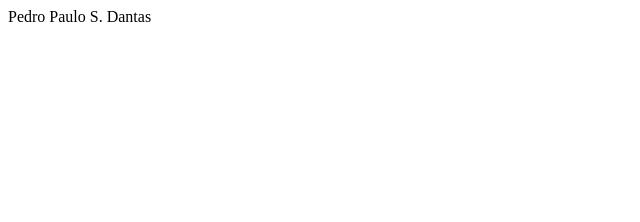
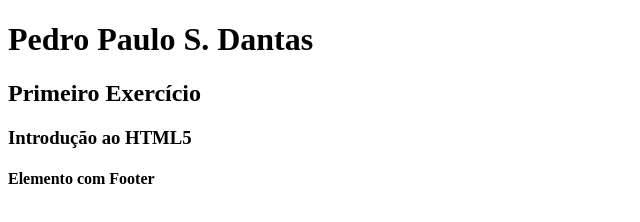
Before and after one commit to PedroPauloSDantas/dio-desafio-github-primeiro-repositorio, a plain HTML site: page Introdução a criação de websites com HTML5 e CSS3/Projeto/Index.html in a window 1280 px wide. Shown: the whole page, without its empty margins (0-640 px from the left). Drawn offline with Linux system fonts and the light colour scheme.

Commit message:
Atualização index.html

```diff
--- a/Introdução a criação de websites com HTML5 e CSS3/Projeto/Index.html
+++ b/Introdução a criação de websites com HTML5 e CSS3/Projeto/Index.html
@@ -4,7 +4,25 @@
         <meta charset="utf-8">
         <title>Pedro Paulo S. Dantas</title>
     </head>
-    <body>
-        Pedro Paulo S. Dantas
-    </body>
-</html>
+    <head>
+        <body>
+            <h1>Pedro Paulo S. Dantas</h1>
+            <section>
+                <header>
+                    <h2>Primeiro Exercício</h2>
+                </header>
+            </section>
+            <article>
+                <header>
+                    <h3>Introdução ao HTML5</h3>
+                </header>
+            </article>
+            <footer>
+                <header>
+                    <h4>Elemento com Footer</h4>
+                </header>
+            </footer>
+        </body>
+    </head>
+
+ </html>
```
